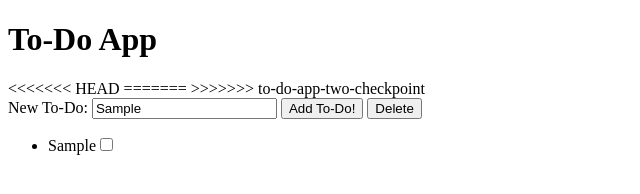
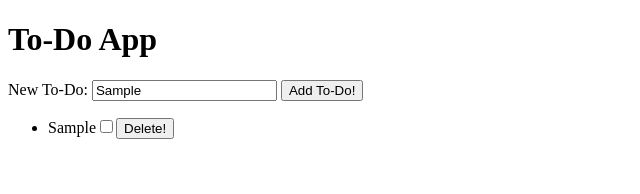
Before and after one commit to PaulACain/to-do-app, a plain HTML site: page index.html in a window 1280 px wide. Both pictures are taken after typing "Sample" into the empty fields and a click on the button "Add To-Do!". Shown: the whole page, without its empty margins (0-640 px from the left). Drawn offline with Linux system fonts and the light colour scheme.

Commit message:
assignment_submission

```diff
--- a/app.js
+++ b/app.js
@@ -1,11 +1,12 @@
 
 function onReady() {
-  const toDos= [];
+  let toDos = [];
   const addToDoForm = document.getElementById('addToDoForm')
+  let id = 0;
+
 
   function renderTheUI(){
     const toDoList = document.getElementById('toDoList');
-
     toDoList.textContent = '';
 
     toDos.forEach(function(toDo){
@@ -13,10 +14,26 @@ function onReady() {
       const checkbox = document.createElement('input');
       checkbox.type = "checkbox";
 
+      const deleteButton = document.createElement('button')
+      deleteButton.textContent ="Delete!"
+
+      deleteButton.addEventListener('click', event => {
+        toDos = toDos.filter (function(item){
+          return item.id !==toDo.id;
+        });
+
+          id++;
+
+        renderTheUI();
+
+      });
+
+
       newLi.textContent = toDo.title;
 
       toDoList.appendChild(newLi);
       newLi.appendChild(checkbox);
+      newLi.appendChild(deleteButton)
     });
   }
 
@@ -31,8 +48,13 @@ function onReady() {
 
     toDos.push({
       title: newToDoText.value,
-      complete: false
-    })
+      complete: false,
+      id: id
+    });
+
+
+
+
     renderTheUI();
   }
 
--- a/index.html
+++ b/index.html
@@ -10,16 +10,12 @@
 
     <h1>To-Do App</h1>
 
-<<<<<<< HEAD
-=======
-  </header>
->>>>>>> to-do-app-two-checkpoint
 
     <form id="addToDoForm">
-      <label for="newToDoText">New To-Do:</label>
+      <labelfor="newToDoText">New To-Do:</label>
       <input type="text" id="newToDoText">
       <button type="submit">Add To-Do!</button>
-      <button type="delete">Delete</button>
+
     </form>
 
       <ul id="toDoList">
```
